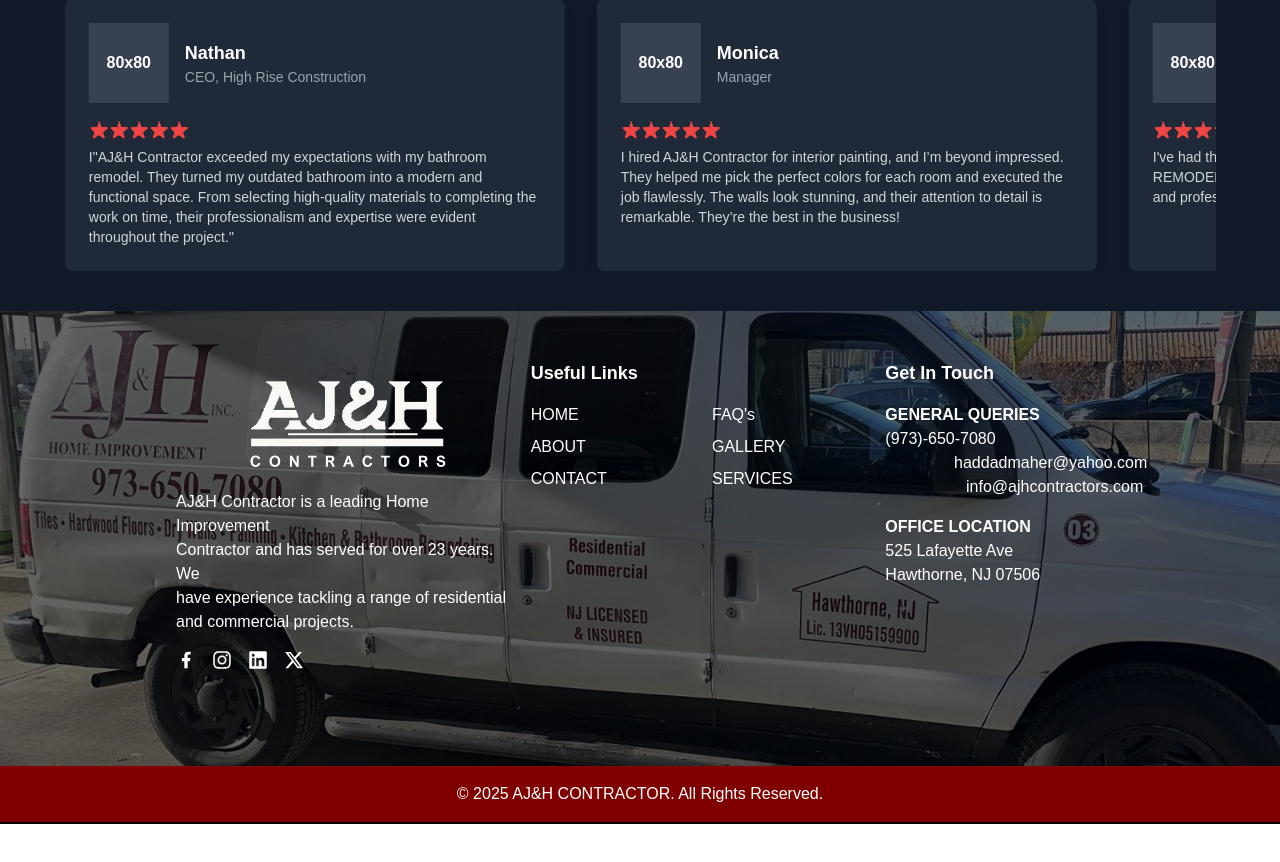
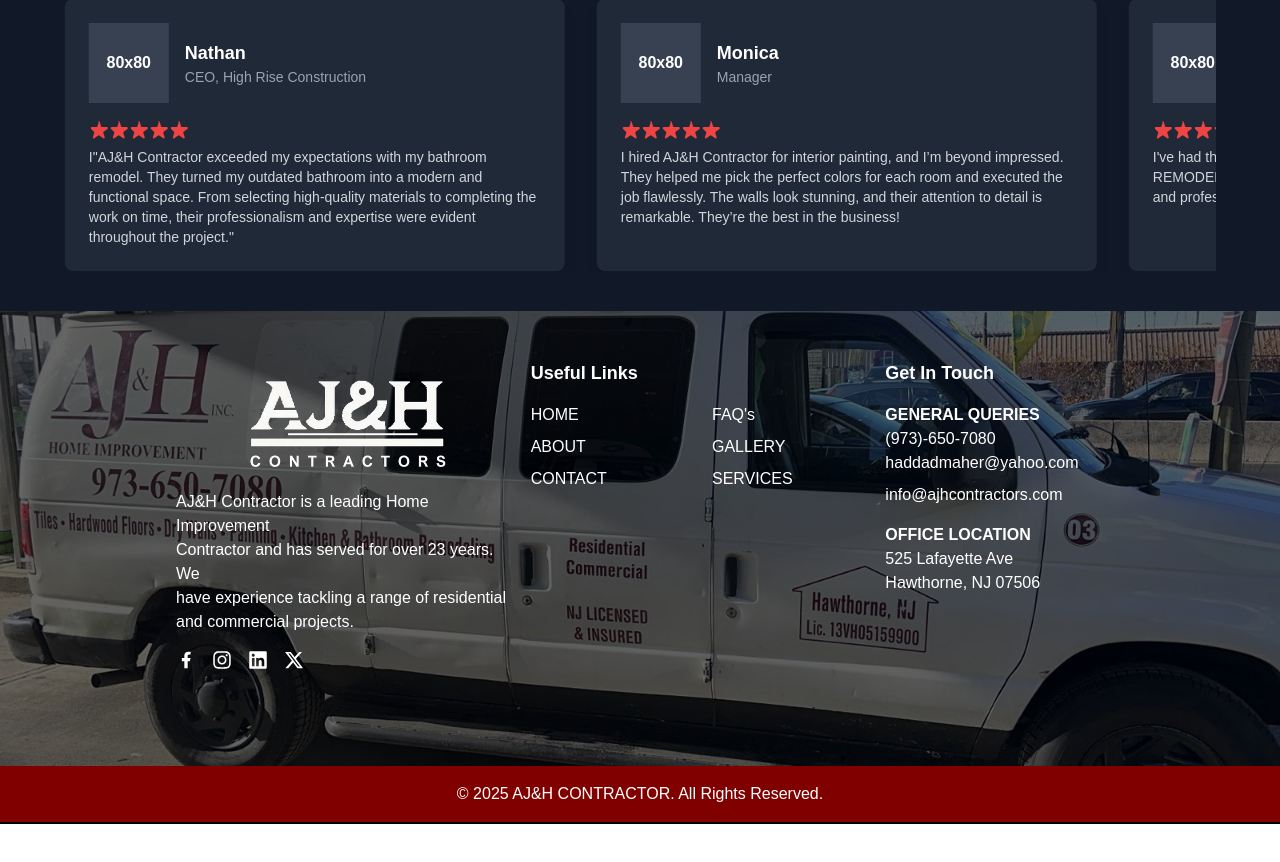
Before and after one commit to ajandhcontractors/live-site, a Next.js app: page / in a window 1280 px wide. Shown: the part 6095-6957 px from the top of the page. Built offline with nearby package versions, Linux system fonts and the light colour scheme.

Commit message:
aded links to email and call to action

```diff
--- a/src/components/footersection/FooterRightSection.tsx
+++ b/src/components/footersection/FooterRightSection.tsx
@@ -1,5 +1,5 @@
 // components/FooterRightSection.tsx
-import React from 'react';
+import React from "react";
 
 const FooterRightSection: React.FC = () => {
   return (
@@ -14,11 +14,17 @@
               (973)-650-7080
             </a>
           </div>
-          <div className="flex items-center justify-center sm:justify-start space-x-2 flex-col">
-            <a href="mailto:haddadmaher@yahoo.com" className="hover:text-red-500">
+          <div className="flex flex-col items-center sm:items-start space-y-2">
+            <a
+              href="mailto:haddadmaher@yahoo.com"
+              className="hover:text-red-500"
+            >
               haddadmaher@yahoo.com
             </a>
-            <a href="mailto:info@ajhcontractors.com" className="hover:text-red-500">
+            <a
+              href="mailto:info@ajhcontractors.com"
+              className="hover:text-red-500"
+            >
               info@ajhcontractors.com
             </a>
           </div>
```
